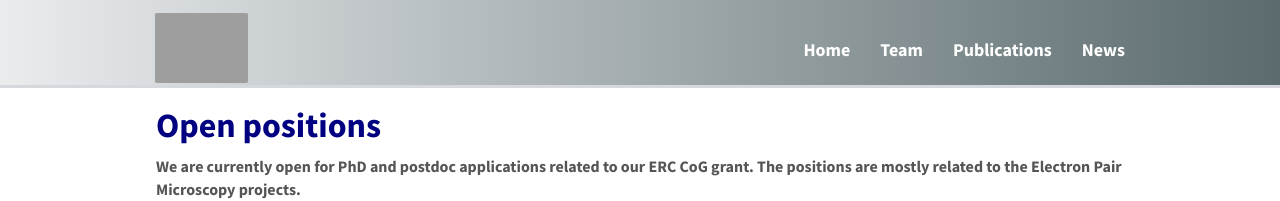
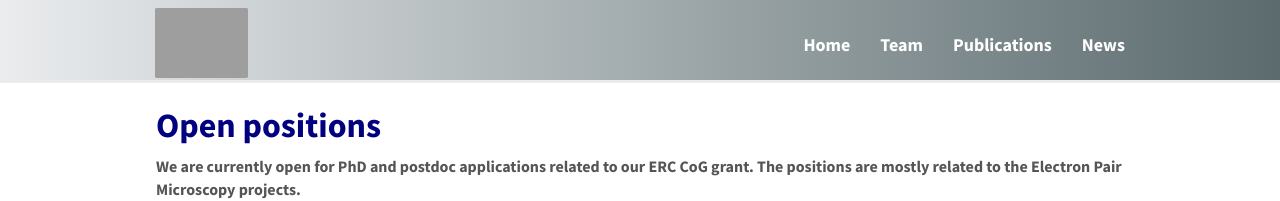
Before and after one commit to RamzaBasharat/MBZUAI, a Jekyll site: the page built from _pages/openings.md, in a window 1280 px wide and 1400 px high. Shown: the top 201 px of the window. Built offline with Jekyll 4.4.1, drawn with Linux system fonts in a browser that asks for light colours; nearby versions of some CDN libraries.

Commit message:
updating styles

```diff
--- a/_includes/footer.html
+++ b/_includes/footer.html
@@ -1,7 +1,7 @@
 <div id="footer" class="panel">
   <div class="panel-footer bg-color">
 	<div class="container-fluid bg-color">
-	  <div class="row footer-bg">
+	  <div class="row">
 		<div class="col-sm-8">
 
 		  <p class="gray"><img src="{{ site.url }}{{ site.baseurl }}/images/logo/ritual_logo_hd.png" alt="Logo" height="70px" class="footer-icon">
--- a/css/main.scss
+++ b/css/main.scss
@@ -106,7 +106,7 @@ margin-bottom:25px;
 
 h3,h5{
 color: #5B6B6E;
-font-weight: 510;
+font-weight: 505;
 }
 
 h2,h4{
@@ -205,8 +205,8 @@ color:#99a7b2;
 .navbar-default {
     background: linear-gradient(to right, #EAECEE, #5B6B6E);
     border: none; /* Remove the default border */
-    border-bottom: 3px solid #D5D8DC;
-    padding: 25px 0px 10px 0px;
+    border-bottom: 3px solid #EAECEE;
+    padding: 20px 0px 10px 0px;
     border-radius: 0px;
 }
 
@@ -249,7 +249,7 @@ color:#99a7b2;
 /* Navbar link text color */
 .navbar-default .navbar-nav > li > a {
     color: #fff; /* Text color */
-    font-weight: 510;
+    font-weight: 505;
     font-size: 18px;
 }
 
@@ -262,7 +262,7 @@ color:#99a7b2;
     color: #fff; /* Text color */
     padding: 20px 0; /* Padding top and bottom */
     border:none;
-    border-top: 3px solid #D5D8DC; /* Top border color */
+    border-top: 3px solid #EAECEE; /* Top border color */
     border-radius: 0px;
 }
 
```
